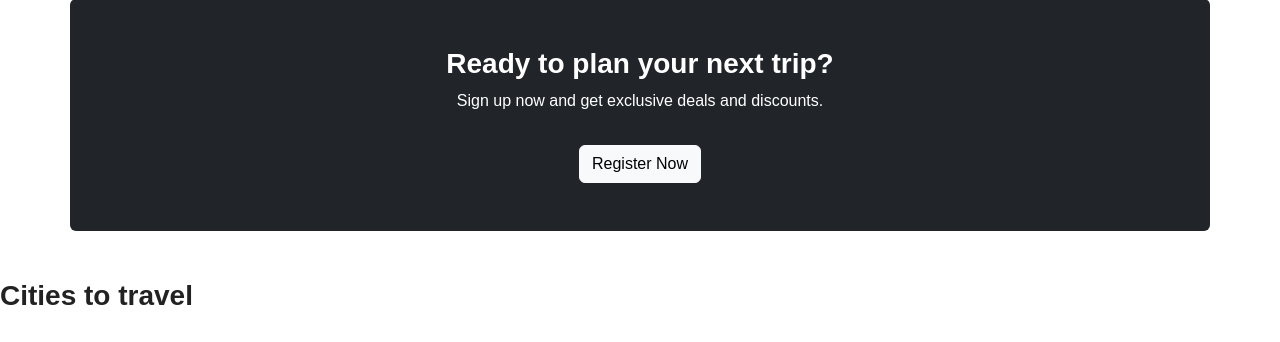
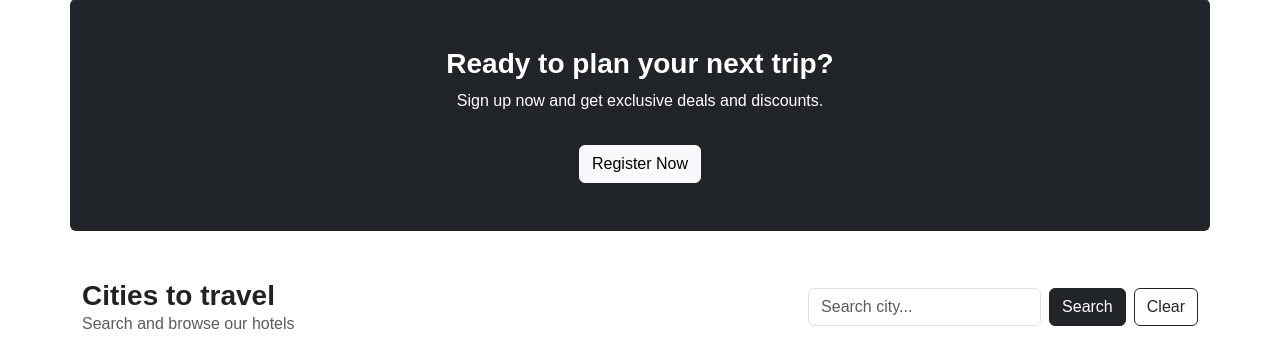
Before and after one commit to saina-singh/hotel-booking-web-application, a Flask app: page /hotels in a window 1280 px wide. Shown: the part 112-454 px from the top of the page. Run offline with Flask 3, Linux system fonts and the light colour scheme; data comes from the database, SQL or seed files in the repository.

Commit message:
updated hotels.html

```diff
--- a/static/style.css
+++ b/static/style.css
@@ -146,3 +146,27 @@ a:hover {
     min-height: auto;
   }
 }
+
+/* Hotels page cards (clean UI) */
+.hotel-img-wrap {
+  height: 180px;
+  overflow: hidden;
+  border-top-left-radius: 12px;
+  border-top-right-radius: 12px;
+}
+
+.hotel-img {
+  height: 100%;
+  width: 100%;
+  object-fit: cover;
+}
+
+.hotel-card {
+  border-radius: 12px;
+  transition: transform 0.2s ease, box-shadow 0.2s ease;
+}
+
+.hotel-card:hover {
+  transform: translateY(-4px);
+  box-shadow: 0 12px 28px rgba(0, 0, 0, 0.14);
+}
--- a/templates/hotels.html
+++ b/templates/hotels.html
@@ -6,18 +6,33 @@
 
 {% block body %}
 
-<h3 class="fw-bold mt-5">Cities to travel</h3>
+<div class="container my-4">
 
-<div class="row g-4 mt-2">
+  <div class="d-flex flex-wrap justify-content-between align-items-center gap-3 mb-3">
+    <div>
+      <h3 class="fw-bold mb-0">Cities to travel</h3>
+      <div class="text-muted">Search and browse our hotels</div>
+    </div>
+
+    <!-- Search -->
+    <div class="d-flex gap-2">
+      <input id="citySearch" class="form-control" style="max-width: 240px;" placeholder="Search city...">
+      <!-- type="button" prevents form submit/reload -->
+      <button type="button" class="btn btn-dark" id="searchBtn">Search</button>
+      <button type="button" class="btn btn-outline-dark" id="clearBtn">Clear</button>
+    </div>
+  </div>
+
+  <div class="row g-4 mt-2" id="hotelsGrid">
     {% for h in hotels %}
-  <div class="col-md-3">
+    <div class="col-md-3 hotel-item" data-city="{{ h.city|lower }}">
       <div class="card shadow-sm h-100">
         <img src="{{ url_for('static', filename=h.img) }}" class="card-img-top" alt="{{ h.city }}">
         <div class="card-body">
-        <h6>{{ h.city }}</h6>
-        <p class="text-muted mb-0">{{ h.hotel_name }}</p>
+          <h6 class="fw-bold mb-1">{{ h.city }}</h6>
+          <p class="text-muted mb-2">{{ h.hotel_name }}</p>
 
-        <a class="btn btn-dark btn-sm mt-2" href="#">
+          <a class="btn btn-dark btn-sm" href="#">
             View Hotel
           </a>
         </div>
@@ -26,4 +41,38 @@
     {% endfor %}
   </div>
 
+  <p class="text-muted mt-3 d-none" id="noResults">No results found.</p>
+</div>
+
+<script>
+  function filterHotels() {
+    const inputEl = document.getElementById("citySearch");
+    const query = (inputEl.value || "").trim().toLowerCase();
+
+    const items = document.querySelectorAll(".hotel-item");
+    let shown = 0;
+
+    items.forEach(item => {
+      const city = (item.dataset.city || "").toLowerCase();
+      const match = city.includes(query);
+      item.style.display = match ? "" : "none";
+      if (match) shown++;
+    });
+
+    document.getElementById("noResults").classList.toggle("d-none", shown !== 0);
+  }
+
+  // Make sure DOM is ready
+  document.addEventListener("DOMContentLoaded", () => {
+    document.getElementById("searchBtn").addEventListener("click", filterHotels);
+    document.getElementById("clearBtn").addEventListener("click", () => {
+      document.getElementById("citySearch").value = "";
+      filterHotels();
+    });
+
+    // live filtering
+    document.getElementById("citySearch").addEventListener("keyup", filterHotels);
+  });
+</script>
+
 {% endblock %}
```
Also changed, not shown: 1 other file. Lines whose indentation alone changed are shown as unchanged.
